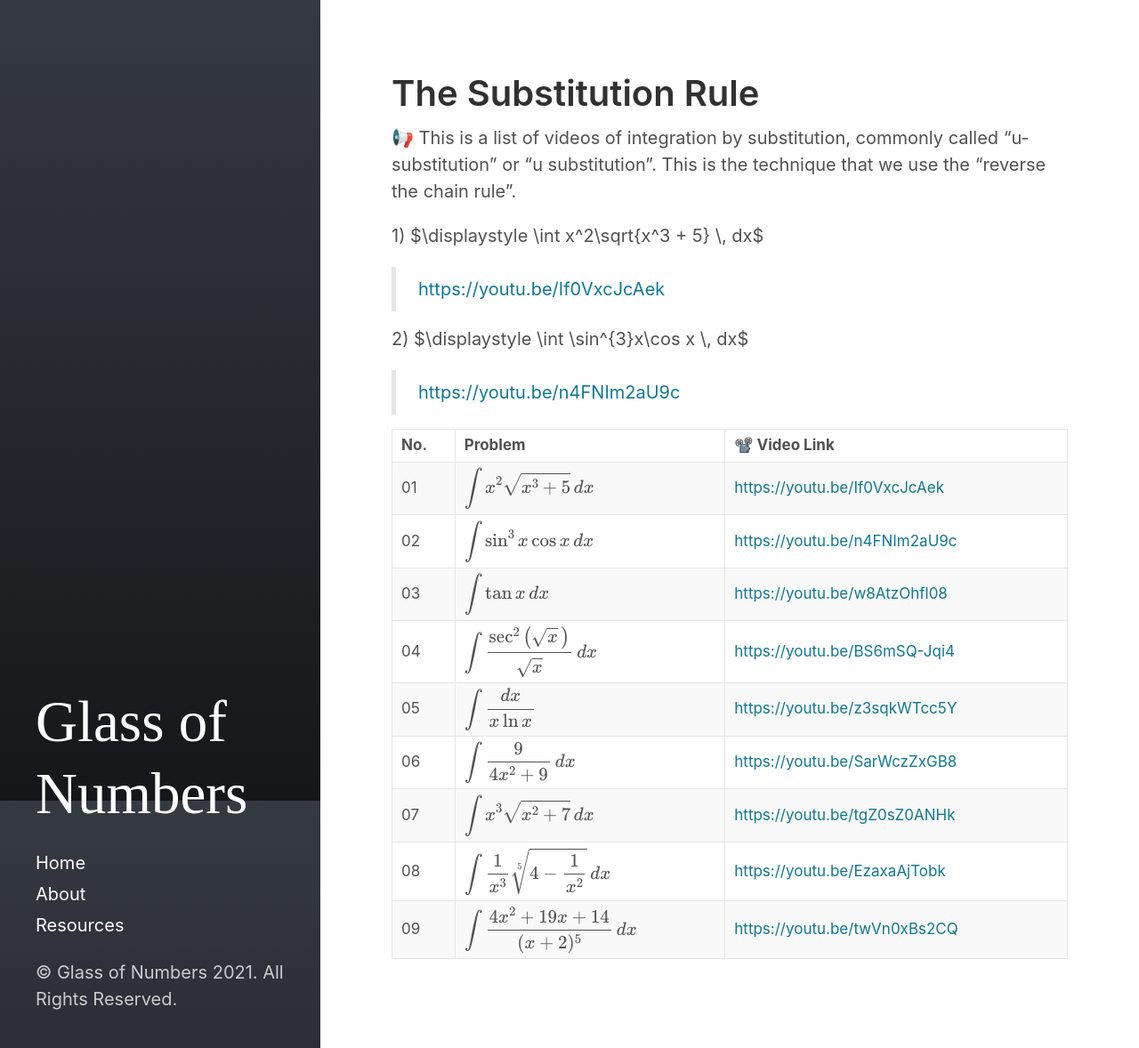
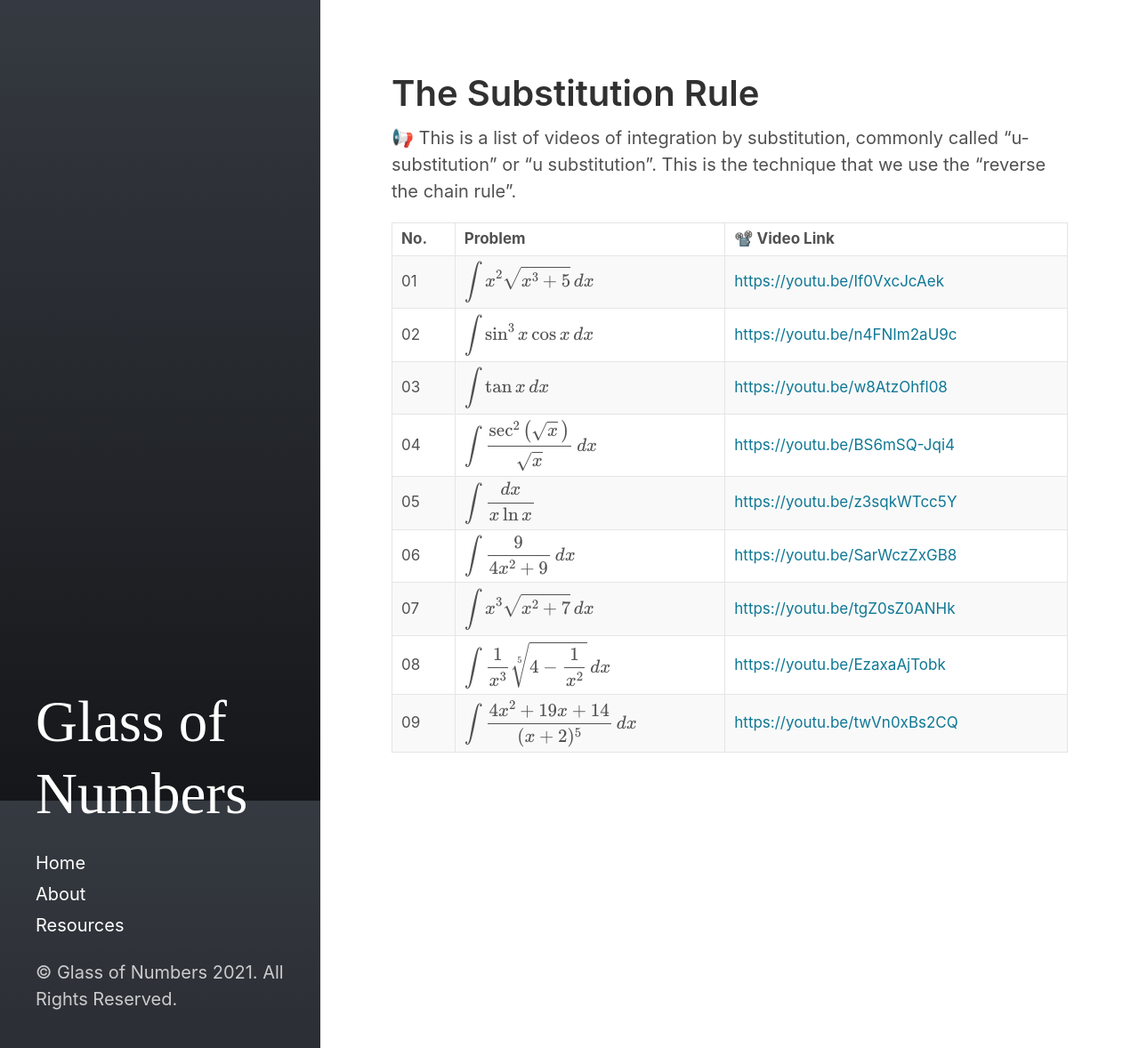
Before and after one commit to mokcak/mokcak.github.io, a Jekyll site: the page built from category/videos/calculus/substitution_rule.md, in a window 1280 px wide and 1178 px high. Shown: the whole window at 89% size. Built offline with Jekyll 4.4.1, drawn with Linux system fonts in a browser that asks for light colours; formulas are drawn with MathJax 3.

Commit message:
Update substitution_rule.md

```diff
--- a/category/videos/calculus/substitution_rule.md
+++ b/category/videos/calculus/substitution_rule.md
@@ -4,14 +4,6 @@ title: The Substitution Rule
 ---
 
 📢 This is a list of videos of integration by substitution, commonly called "u-substitution" or "u substitution". This is the technique that we use the "reverse the chain rule".
-
-1) $\displaystyle \int x^2\sqrt{x^3 + 5} \, dx$
-
-> <a href="https://youtu.be/If0VxcJcAek" target="_blank">https://youtu.be/If0VxcJcAek</a>
-
-2) $\displaystyle \int \sin^{3}x\cos x \, dx$
-
-> <a href="https://youtu.be/n4FNIm2aU9c" target="_blank">https://youtu.be/n4FNIm2aU9c</a>
 
 | No.  | Problem                                                      | 📽️ Video Link                                                 |
 | ---- | ------------------------------------------------------------ | ------------------------------------------------------------ |
```
